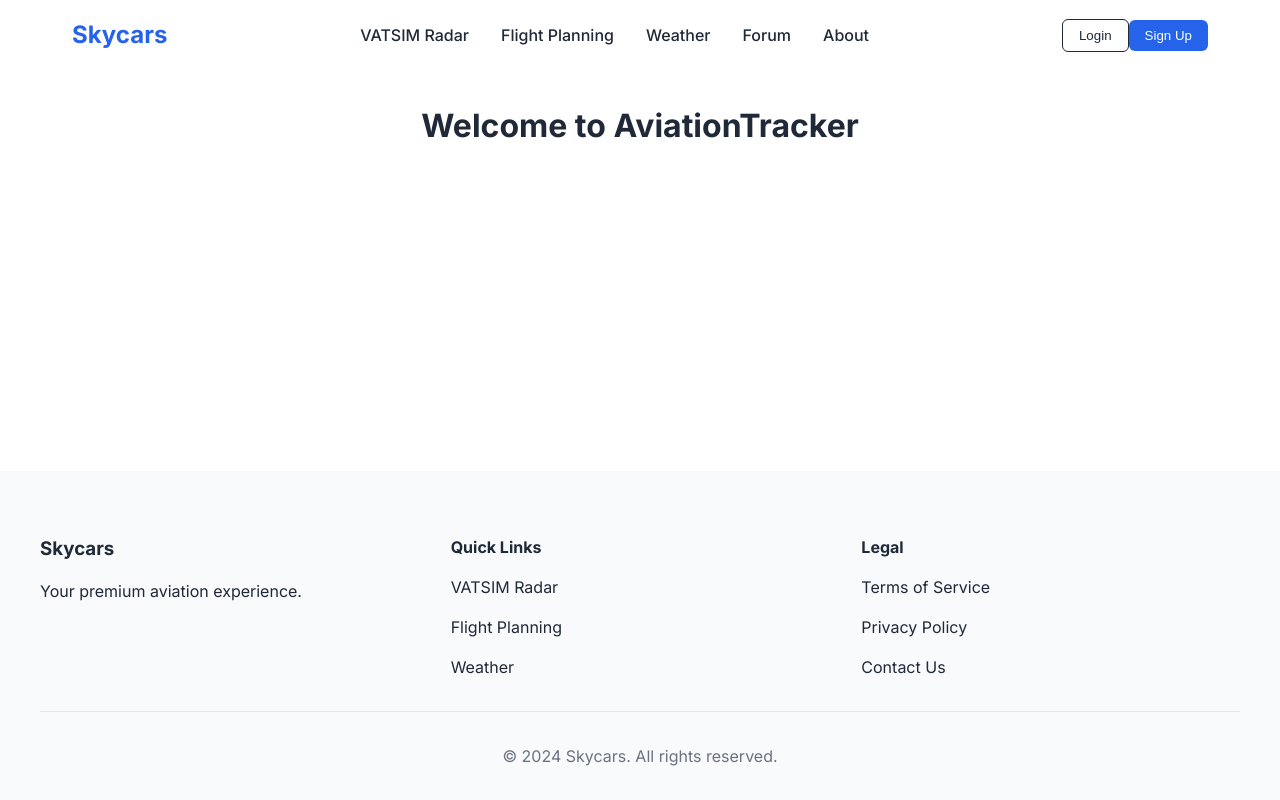
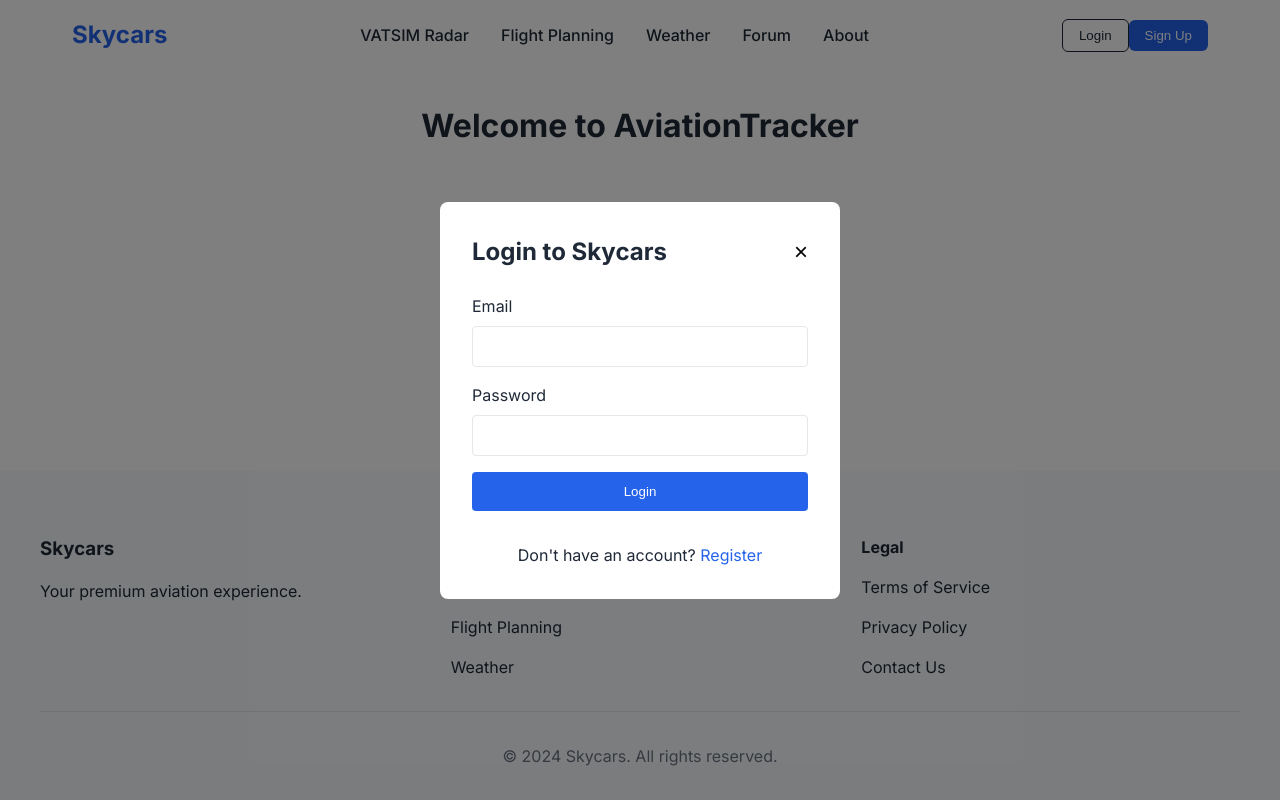
Before and after one commit to yourboytony/skycars-web, a Vue app: page / in a window 1280 px wide. Both pictures are taken after a click on the button "Login". Built offline with nearby package versions, Linux system fonts and the light colour scheme.

Commit message:
Add authentication system - Add auth store with Pinia - Add login and register modals - Add Cloudflare Worker for auth API - Update App.vue with modal handling

```diff
--- a/src/App.vue
+++ b/src/App.vue
@@ -68,19 +68,51 @@
         <p>&copy; {{ currentYear }} Skycars. All rights reserved.</p>
       </div>
     </footer>
+
+    <!-- Add modals -->
+    <LoginModal
+      v-if="showLoginModal"
+      @close="showLoginModal = false"
+      @switch="switchModal('register')"
+    />
+
+    <RegisterModal
+      v-if="showRegisterModal"
+      @close="showRegisterModal = false"
+      @switch="switchModal('login')"
+    />
   </div>
 </template>
 
 <script>
+import LoginModal from './components/LoginModal.vue'
+import RegisterModal from './components/RegisterModal.vue'
+import { useAuthStore } from './stores/auth'
+
 export default {
   name: 'App',
+  components: {
+    LoginModal,
+    RegisterModal
+  },
+
+  setup() {
+    const authStore = useAuthStore()
+
+    return {
+      isLoggedIn: authStore.isAuthenticated,
+      currentUser: authStore.currentUser
+    }
+  },
+
   data() {
     return {
       hasScrolled: false,
-      isLoggedIn: false,
       showUserMenu: false,
       userAvatar: '/default-avatar.png',
-      currentYear: new Date().getFullYear()
+      currentYear: new Date().getFullYear(),
+      showLoginModal: false,
+      showRegisterModal: false
     }
   },
   mounted() {
@@ -97,7 +129,16 @@
       this.showUserMenu = !this.showUserMenu
     },
     openModal(type) {
-      // Implement modal logic
+      if (type === 'login') {
+        this.showLoginModal = true
+        this.showRegisterModal = false
+      } else {
+        this.showRegisterModal = true
+        this.showLoginModal = false
+      }
+    },
+    switchModal(type) {
+      this.openModal(type)
     },
     logout() {
       // Implement logout logic
--- /dev/null
+++ b/src/components/LoginModal.vue
@@ -0,0 +1,177 @@
+<template>
+  <div class="modal-overlay" @click="$emit('close')">
+    <div class="modal-content" @click.stop>
+      <div class="modal-header">
+        <h2>Login to Skycars</h2>
+        <button class="close-btn" @click="$emit('close')">&times;</button>
+      </div>
+
+      <form @submit.prevent="handleSubmit" class="auth-form">
+        <div class="form-group">
+          <label for="email">Email</label>
+          <input
+            type="email"
+            id="email"
+            v-model="email"
+            required
+            :disabled="loading"
+          >
+        </div>
+
+        <div class="form-group">
+          <label for="password">Password</label>
+          <input
+            type="password"
+            id="password"
+            v-model="password"
+            required
+            :disabled="loading"
+          >
+        </div>
+
+        <div v-if="error" class="error-message">
+          {{ error }}
+        </div>
+
+        <button
+          type="submit"
+          class="submit-btn"
+          :disabled="loading"
+        >
+          {{ loading ? 'Logging in...' : 'Login' }}
+        </button>
+
+        <p class="switch-form">
+          Don't have an account?
+          <a href="#" @click.prevent="$emit('switch', 'register')">Register</a>
+        </p>
+      </form>
+    </div>
+  </div>
+</template>
+
+<script>
+import { ref } from 'vue'
+import { useAuthStore } from '../stores/auth'
+
+export default {
+  name: 'LoginModal',
+  emits: ['close', 'switch'],
+
+  setup() {
+    const authStore = useAuthStore()
+    const email = ref('')
+    const password = ref('')
+    const error = ref('')
+    const loading = ref(false)
+
+    const handleSubmit = async () => {
+      loading.value = true
+      error.value = ''
+
+      try {
+        await authStore.login(email.value, password.value)
+        email.value = ''
+        password.value = ''
+      } catch (err) {
+        error.value = err.message
+      } finally {
+        loading.value = false
+      }
+    }
+
+    return {
+      email,
+      password,
+      error,
+      loading,
+      handleSubmit
+    }
+  }
+}
+</script>
+
+<style scoped>
+.modal-overlay {
+  position: fixed;
+  top: 0;
+  left: 0;
+  right: 0;
+  bottom: 0;
+  background: rgba(0, 0, 0, 0.5);
+  display: flex;
+  align-items: center;
+  justify-content: center;
+  z-index: 1000;
+}
+
+.modal-content {
+  background: white;
+  padding: 2rem;
+  border-radius: 8px;
+  width: 100%;
+  max-width: 400px;
+  position: relative;
+}
+
+.modal-header {
+  display: flex;
+  justify-content: space-between;
+  align-items: center;
+  margin-bottom: 1.5rem;
+}
+
+.close-btn {
+  background: none;
+  border: none;
+  font-size: 1.5rem;
+  cursor: pointer;
+}
+
+.auth-form {
+  display: flex;
+  flex-direction: column;
+  gap: 1rem;
+}
+
+.form-group {
+  display: flex;
+  flex-direction: column;
+  gap: 0.5rem;
+}
+
+.form-group input {
+  padding: 0.75rem;
+  border: 1px solid #e5e7eb;
+  border-radius: 4px;
+}
+
+.submit-btn {
+  padding: 0.75rem;
+  background: var(--primary-color);
+  color: white;
+  border: none;
+  border-radius: 4px;
+  cursor: pointer;
+}
+
+.submit-btn:disabled {
+  opacity: 0.7;
+  cursor: not-allowed;
+}
+
+.error-message {
+  color: #dc2626;
+  font-size: 0.875rem;
+}
+
+.switch-form {
+  text-align: center;
+  margin-top: 1rem;
+}
+
+.switch-form a {
+  color: var(--primary-color);
+  text-decoration: none;
+}
+</style>
--- /dev/null
+++ b/src/components/RegisterModal.vue
@@ -0,0 +1,191 @@
+<template>
+  <div class="modal-overlay" @click="$emit('close')">
+    <div class="modal-content" @click.stop>
+      <div class="modal-header">
+        <h2>Create Account</h2>
+        <button class="close-btn" @click="$emit('close')">&times;</button>
+      </div>
+
+      <form @submit.prevent="handleSubmit" class="auth-form">
+        <div class="form-group">
+          <label for="username">Username</label>
+          <input
+            type="text"
+            id="username"
+            v-model="username"
+            required
+            :disabled="loading"
+          >
+        </div>
+
+        <div class="form-group">
+          <label for="email">Email</label>
+          <input
+            type="email"
+            id="email"
+            v-model="email"
+            required
+            :disabled="loading"
+          >
+        </div>
+
+        <div class="form-group">
+          <label for="password">Password</label>
+          <input
+            type="password"
+            id="password"
+            v-model="password"
+            required
+            :disabled="loading"
+          >
+        </div>
+
+        <div v-if="error" class="error-message">
+          {{ error }}
+        </div>
+
+        <button
+          type="submit"
+          class="submit-btn"
+          :disabled="loading"
+        >
+          {{ loading ? 'Creating account...' : 'Register' }}
+        </button>
+
+        <p class="switch-form">
+          Already have an account?
+          <a href="#" @click.prevent="$emit('switch', 'login')">Login</a>
+        </p>
+      </form>
+    </div>
+  </div>
+</template>
+
+<script>
+import { ref } from 'vue'
+import { useAuthStore } from '../stores/auth'
+
+export default {
+  name: 'RegisterModal',
+  emits: ['close', 'switch'],
+
+  setup() {
+    const authStore = useAuthStore()
+    const username = ref('')
+    const email = ref('')
+    const password = ref('')
+    const error = ref('')
+    const loading = ref(false)
+
+    const handleSubmit = async () => {
+      loading.value = true
+      error.value = ''
+
+      try {
+        await authStore.register(email.value, password.value, username.value)
+        username.value = ''
+        email.value = ''
+        password.value = ''
+      } catch (err) {
+        error.value = err.message
+      } finally {
+        loading.value = false
+      }
+    }
+
+    return {
+      username,
+      email,
+      password,
+      error,
+      loading,
+      handleSubmit
+    }
+  }
+}
+</script>
+
+<style scoped>
+.modal-overlay {
+  position: fixed;
+  top: 0;
+  left: 0;
+  right: 0;
+  bottom: 0;
+  background: rgba(0, 0, 0, 0.5);
+  display: flex;
+  align-items: center;
+  justify-content: center;
+  z-index: 1000;
+}
+
+.modal-content {
+  background: white;
+  padding: 2rem;
+  border-radius: 8px;
+  width: 100%;
+  max-width: 400px;
+  position: relative;
+}
+
+.modal-header {
+  display: flex;
+  justify-content: space-between;
+  align-items: center;
+  margin-bottom: 1.5rem;
+}
+
+.close-btn {
+  background: none;
+  border: none;
+  font-size: 1.5rem;
+  cursor: pointer;
+}
+
+.auth-form {
+  display: flex;
+  flex-direction: column;
+  gap: 1rem;
+}
+
+.form-group {
+  display: flex;
+  flex-direction: column;
+  gap: 0.5rem;
+}
+
+.form-group input {
+  padding: 0.75rem;
+  border: 1px solid #e5e7eb;
+  border-radius: 4px;
+}
+
+.submit-btn {
+  padding: 0.75rem;
+  background: var(--primary-color);
+  color: white;
+  border: none;
+  border-radius: 4px;
+  cursor: pointer;
+}
+
+.submit-btn:disabled {
+  opacity: 0.7;
+  cursor: not-allowed;
+}
+
+.error-message {
+  color: #dc2626;
+  font-size: 0.875rem;
+}
+
+.switch-form {
+  text-align: center;
+  margin-top: 1rem;
+}
+
+.switch-form a {
+  color: var(--primary-color);
+  text-decoration: none;
+}
+</style>
--- /dev/null
+++ b/src/stores/auth.js
@@ -0,0 +1,77 @@
+import { defineStore } from 'pinia'
+
+export const useAuthStore = defineStore('auth', {
+  state: () => ({
+    user: null,
+    token: localStorage.getItem('token') || null,
+    loading: false,
+    error: null
+  }),
+
+  getters: {
+    isAuthenticated: (state) => !!state.token,
+    currentUser: (state) => state.user
+  },
+
+  actions: {
+    async login(email, password) {
+      this.loading = true
+      this.error = null
+      try {
+        const response = await fetch('/api/auth/login', {
+          method: 'POST',
+          headers: {
+            'Content-Type': 'application/json',
+          },
+          body: JSON.stringify({ email, password })
+        })
+
+        const data = await response.json()
+
+        if (!response.ok) throw new Error(data.message)
+
+        this.token = data.token
+        this.user = data.user
+        localStorage.setItem('token', data.token)
+      } catch (error) {
+        this.error = error.message
+        throw error
+      } finally {
+        this.loading = false
+      }
+    },
+
+    async register(email, password, username) {
+      this.loading = true
+      this.error = null
+      try {
+        const response = await fetch('/api/auth/register', {
+          method: 'POST',
+          headers: {
+            'Content-Type': 'application/json',
+          },
+          body: JSON.stringify({ email, password, username })
+        })
+
+        const data = await response.json()
+
+        if (!response.ok) throw new Error(data.message)
+
+        this.token = data.token
+        this.user = data.user
+        localStorage.setItem('token', data.token)
+      } catch (error) {
+        this.error = error.message
+        throw error
+      } finally {
+        this.loading = false
+      }
+    },
+
+    logout() {
+      this.token = null
+      this.user = null
+      localStorage.removeItem('token')
+    }
+  }
+})
```
Also changed, not shown: 1 other file (tests, documents, lock files or other folders).
